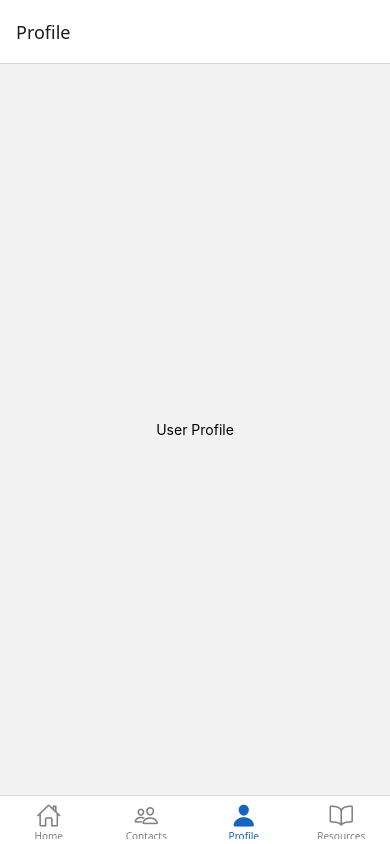
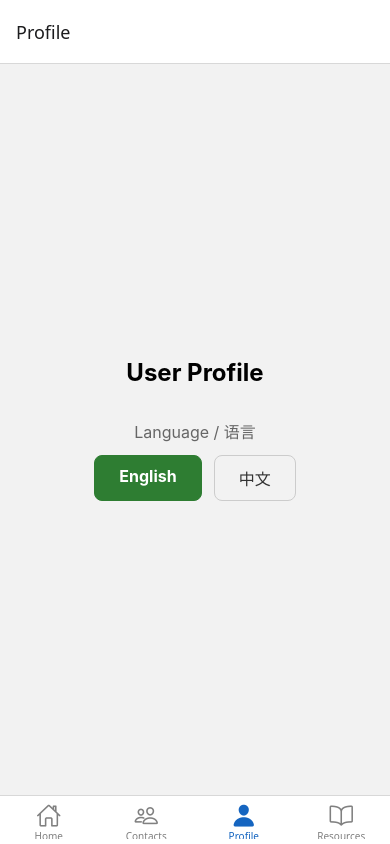
Before and after one commit to lilianma003/IMOK, a React Native app: screen /Profile in a window 390 px wide. Built offline with nearby package versions, Linux system fonts and the light colour scheme.

Commit message:
added dual chinese/english know your rights

```diff
--- a/App.tsx
+++ b/App.tsx
@@ -1,4 +1,4 @@
-
+import './i18n';
 import { NavigationContainer } from '@react-navigation/native';
 import { createBottomTabNavigator } from '@react-navigation/bottom-tabs';
 import Ionicons from '@expo/vector-icons/Ionicons';
--- /dev/null
+++ b/i18n.ts
@@ -0,0 +1,22 @@
+import i18next from 'i18next';
+import { initReactI18next } from 'react-i18next';
+import AsyncStorage from '@react-native-async-storage/async-storage';
+import en from './locales/en';
+import zh from './locales/zh';
+
+i18next.use(initReactI18next).init({
+  compatibilityJSON: 'v4',
+  lng: 'en',
+  fallbackLng: 'en',
+  resources: {
+    en: { translation: en },
+    zh: { translation: zh },
+  },
+});
+
+// Load saved language preference
+AsyncStorage.getItem('user_language').then(lang => {
+  if (lang) i18next.changeLanguage(lang);
+});
+
+export default i18next;
--- /dev/null
+++ b/locales/en.ts
@@ -0,0 +1,50 @@
+export default {
+  resources: {
+    title: 'Know Your Rights',
+    subheader: 'This information applies to everyone in the United States, regardless of immigration status.',
+    sections: [
+      {
+        title: '🛡️ Your Rights Regardless of Immigration Status',
+        content: [
+          'You have the right to remain silent. You do not have to answer questions about where you were born, how you entered the country, or your immigration status.',
+          'You have the right to refuse to sign any documents without speaking to a lawyer first.',
+          'You have the right to speak with a lawyer before answering questions. If you cannot afford one, you can ask for a public defender.',
+          'You have the right to be free from unreasonable searches and seizures.',
+          'You do not have to open your door unless officers have a warrant signed by a judge.',
+        ],
+      },
+      {
+        title: '🚪 If ICE Comes to Your Door',
+        content: [
+          'Do not open the door. You can speak through the door and ask them to show their warrant.',
+          'Ask if they have a judicial warrant signed by a judge. An ICE administrative warrant does NOT give them the right to enter your home.',
+          'If they do not have a judicial warrant, calmly say: "I do not consent to your entry."',
+          'Do not lie or provide false documents.',
+          'If they force their way in, do not resist. Clearly state: "I do not consent to this search."',
+          'Stay calm and memorize or write down the officers\' names and badge numbers.',
+        ],
+      },
+      {
+        title: '🚔 If Stopped by Police',
+        content: [
+          'Stay calm and keep your hands visible.',
+          'You have the right to remain silent. Say clearly: "I am exercising my right to remain silent."',
+          'You do not have to consent to a search. Say: "I do not consent to this search."',
+          'If you are driving, you must provide your license, registration, and proof of insurance.',
+          'Do not physically resist, even if you believe the stop is unlawful.',
+          'You have the right to ask: "Am I free to go?" If yes, calmly walk away.',
+          'If arrested, say: "I want a lawyer." Do not answer questions until your lawyer is present.',
+        ],
+      },
+    ],
+  },
+  my_contacts: {
+    title: 'Emergency Contacts',
+    namePlaceholder: 'Name',
+    phonePlaceholder: 'Phone number',
+    addButton: 'Add Contact',
+    call: 'Call',
+    text: 'Text',
+    delete: 'Delete',
+  },
+};
--- /dev/null
+++ b/locales/zh.ts
@@ -0,0 +1,50 @@
+export default {
+  resources: {
+    title: '了解你的权利',
+    subheader: '这些信息适用于美国境内的每个人，无论移民身份如何。',
+    sections: [
+      {
+        title: '🛡️ 无论移民身份如何，你的权利',
+        content: [
+          '你有权保持沉默。你无需回答有关你出生地、入境方式或移民身份的任何问题。',
+          '你有权拒绝在未与律师交谈之前签署任何文件。',
+          '你有权在回答问题之前与律师交谈。如果你负担不起，可以申请公设辩护人。',
+          '你有权免受无理搜查和扣押。',
+          '除非警察持有法官签署的搜查令，否则你无需开门。'
+        ]
+      },
+      {
+        title: '🚪 如果ICE来敲你的门',
+        content: ['不要开门。你可以隔着门说话，并要求他们出示搜查令。',
+'询问他们是否持有法官签署的司法搜查令。移民执法的行政搜查令并不赋予他们进入你家的权利。',
+'如果他们没有司法搜查令，请冷静地说："I do not consent to your entry。"',
+'不要撒谎或提供虚假文件。',
+'如果他们强行进入，不要反抗。请明确表示："I do not consent to this search。"',
+'保持冷静，记住或记下警察的姓名和警徽号码。',]
+
+      },
+      {
+        title: '🚔如果你被警察拦截',
+        content: [
+          '保持冷静，双手保持可见。',
+          '你有权保持沉默。请清楚地说："I am exercising my right to remain silent."',
+          '你无需同意搜查。请说："I do not consent to this search."',
+          '如果你在开车，你必须提供驾照、行驶证和保险证明。',
+          '不要进行身体反抗，即使你认为拦截是不合法的。',
+          '你有权问："Am I free to go?"如果可以，请冷静地离开。',
+          '如果被捕，请说："I want a lawyer."在律师到场之前不要回答任何问题。'
+        ]
+      },
+
+    ],
+  },
+  contacts: {
+    title: '紧急联系人',
+    namePlaceholder: '姓名',
+    phonePlaceholder: '电话号码',
+    addButton: '添加联系人',
+    call: '拨打',
+    text: '发短信',
+    delete: '删除',
+  },
+};
--- a/package.json
+++ b/package.json
@@ -16,8 +16,10 @@
     "expo": "~54.0.34",
     "expo-status-bar": "~3.0.9",
     "firebase": "12.14.0",
+    "i18next": "^26.3.1",
     "react": "19.1.0",
     "react-dom": "19.1.0",
+    "react-i18next": "^17.0.8",
     "react-native": "0.81.5",
     "react-native-safe-area-context": "~5.6.0",
     "react-native-screens": "~4.16.0",
--- a/screens/resources.tsx
+++ b/screens/resources.tsx
@@ -6,50 +6,18 @@ import {
   TouchableOpacity,
   StyleSheet,
 } from 'react-native';
+import { useTranslation } from 'react-i18next';
 
 type Section = {
   title: string;
   content: string[];
 };
 
-const sections: Section[] = [
-  {
-    title: '🛡️ Rights Regardless of Immigration Status',
-    content: [
-      'You have the right to remain silent. You do not have to answer questions about where you were born, how you entered the country, or your immigration status.',
-      'You have the right to refuse to sign any documents without speaking to a lawyer first.',
-      'You have the right to speak with a lawyer before answering questions. If you cannot afford one, you can ask for a public defender.',
-      'You have the right to be free from unreasonable searches and seizures.',
-      'You do not have to open your door unless officers have a warrant signed by a judge.',
-    ],
-  },
-  {
-    title: '🚪 If ICE Comes to Your Door',
-    content: [
-      'Do not open the door. You can speak through the door and ask them to show their warrant.',
-      'Ask if they have a judicial warrant signed by a judge. An ICE administrative warrant does NOT give them the right to enter your home.',
-      'If they do not have a judicial warrant, wcalmly say: "I do not consent to your entry."',
-      'Do not lie or provide false documents.',
-      'If they force their way in, do not resist. Clearly state: "I do not consent to this search."',
-      'Stay calm and memorize or write down the officers\' names and badge numbers.',
-    ],
-  },
-  {
-    title: '🚔 If Stopped by Police',
-    content: [
-      'Stay calm and keep your hands visible.',
-      'You have the right to remain silent. Say clearly: "I am exercising my right to remain silent."',
-      'You do not have to consent to a search. Say: "I do not consent to this search."',
-      'If you are driving, you must provide your license, registration, and proof of insurance.',
-      'Do not physically resist, even if you believe the stop is unlawful.',
-      'You have the right to ask: "Am I free to go?" If yes, calmly walk away.',
-      'If arrested, say: "I want a lawyer." Do not answer questions until your lawyer is present.',
-    ],
-  },
-];
+export default function Resources() {
+  const { t } = useTranslation();
+  const [expanded, setExpanded] = useState<number | null>(null);
 
-export default function Resources() {
-  const [expanded, setExpanded] = useState<number | null>(null);
+  const sections = t('resources.sections', { returnObjects: true }) as Section[];
 
   const toggle = (index: number) => {
     setExpanded(expanded === index ? null : index);
@@ -57,10 +25,8 @@ export default function Resources() {
 
   return (
     <ScrollView style={styles.container}>
-      <Text style={styles.header}>Know Your Rights</Text>
-      <Text style={styles.subheader}>
-        These rights apply to everyone in the United States, regardless of immigration status.
-      </Text>
+      <Text style={styles.header}>{t('resources.title')}</Text>
+      <Text style={styles.subheader}>{t('resources.subheader')}</Text>
 
       {sections.map((section, index) => (
         <View key={index} style={styles.card}>
--- a/screens/user_profile.tsx
+++ b/screens/user_profile.tsx
@@ -1,13 +1,58 @@
-import { View, Text, StyleSheet } from 'react-native';
+import { View, Text, TouchableOpacity, StyleSheet } from 'react-native';
+import { useTranslation } from 'react-i18next';
+import AsyncStorage from '@react-native-async-storage/async-storage';
 
 export default function UserProfile() {
+  const { i18n } = useTranslation();
+
+  const switchLanguage = async (lang: 'en' | 'zh') => {
+    await i18n.changeLanguage(lang);
+    await AsyncStorage.setItem('user_language', lang);
+  };
+
   return (
     <View style={styles.container}>
-      <Text>User Profile</Text>
+      <Text style={styles.title}>User Profile</Text>
+
+      <Text style={styles.label}>Language / 语言</Text>
+      <View style={styles.toggleRow}>
+        <TouchableOpacity
+          style={[styles.langButton, i18n.language === 'en' && styles.langButtonActive]}
+          onPress={() => switchLanguage('en')}
+        >
+          <Text style={[styles.langText, i18n.language === 'en' && styles.langTextActive]}>
+            English
+          </Text>
+        </TouchableOpacity>
+        <TouchableOpacity
+          style={[styles.langButton, i18n.language === 'zh' && styles.langButtonActive]}
+          onPress={() => switchLanguage('zh')}
+        >
+          <Text style={[styles.langText, i18n.language === 'zh' && styles.langTextActive]}>
+            中文
+          </Text>
+        </TouchableOpacity>
+      </View>
     </View>
   );
 }
 
 const styles = StyleSheet.create({
-  container: { flex: 1, justifyContent: 'center', alignItems: 'center' }
+  container: { flex: 1, justifyContent: 'center', alignItems: 'center', padding: 20 },
+  title: { fontSize: 24, fontWeight: 'bold', marginBottom: 32 },
+  label: { fontSize: 16, color: '#666', marginBottom: 12 },
+  toggleRow: { flexDirection: 'row', gap: 12 },
+  langButton: {
+    paddingVertical: 10,
+    paddingHorizontal: 24,
+    borderRadius: 8,
+    borderWidth: 1,
+    borderColor: '#ccc',
+  },
+  langButtonActive: {
+    backgroundColor: '#2e7d32',
+    borderColor: '#2e7d32',
+  },
+  langText: { fontSize: 16, color: '#333' },
+  langTextActive: { color: '#fff', fontWeight: 'bold' },
 });
```
Also changed, not shown: 1 other file (tests, documents, lock files or other folders).
